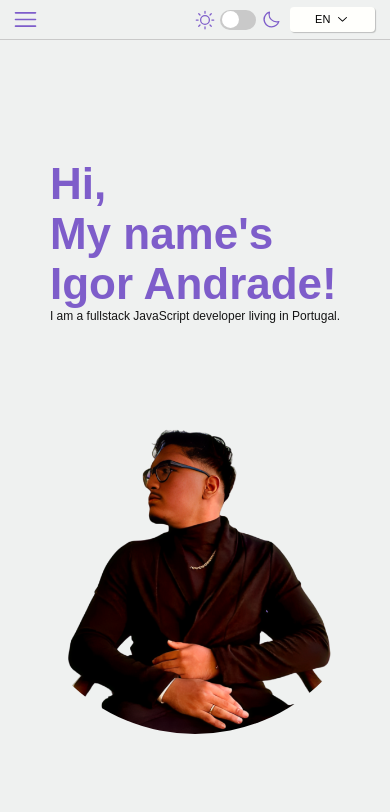
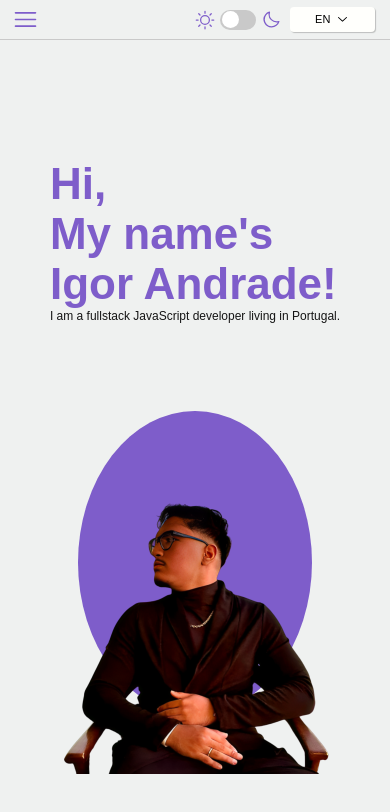
Before and after one commit to rogiandrade/Portfolio, a React (Vite) app in the folder web/: page / in a window 390 px wide. Shown: the top 812 px of the page. Built offline with nearby package versions, Linux system fonts and the light colour scheme.

Commit message:
Update home.css
- make the home screen responsive

```diff
--- a/web/src/styles/screen styles/home.css
+++ b/web/src/styles/screen styles/home.css
@@ -34,10 +34,10 @@
   height: 100%;
 }
 
-.imgHomeBlur {
+.purpleCircle {
   position: absolute;
-  width: 600px;
-  height: 600px;
+  width: 32%;
+  height: 64%;
   background-color: #7e5dca;
   border-radius: 50%;
   z-index: 100;
@@ -45,14 +45,9 @@
 
 .imgHome {
   position: relative;
-  width: 500px;
+  width: 450px;
   z-index: 101;
   transform: scale(1.8);
-}
-
-.imgHome {
-  width: 450px;
-  border-radius: 50%;
 }
 
 @media screen and (max-width: 1456px) {
@@ -63,7 +58,10 @@
     font-size: 19px;
   }
   .imgHome {
-    width: 300px;
+    position: relative;
+    width: 340px;
+    z-index: 101;
+    transform: scale(1.6);
   }
 }
 
@@ -74,8 +72,12 @@
   .homeSubTitle {
     font-size: 15px;
   }
+  .purpleCircle{
+    width: 36%;
+    height: 56%;
+  }
   .imgHome {
-    width: 250px;
+    width: 300px;
   }
 }
 
@@ -86,8 +88,12 @@
   .homeSubTitle {
     font-size: 12px;
   }
+  .purpleCircle{
+    width: 38%;
+    height: 46%;
+  }
   .imgHome {
-    width: 200px;
+    width: 250px;
   }
 }
 
@@ -102,6 +108,14 @@
   .homeSubTitle {
     font-size: 12px;
   }
+  .imgHomeContent{
+    top: 20px;
+    padding-bottom: 0;
+  }
+  .purpleCircle{
+    width: 60%;
+    height: 36%;
+  }
   .imgHome {
     width: 200px;
   }
@@ -113,6 +127,10 @@
   }
   .homeSubTitle {
     font-size: 11px;
+  }
+  .purpleCircle{
+    width: 75%;
+    height: 37%;
   }
   .imgHome {
     width: 200px;
@@ -126,7 +144,4 @@
   .homeSubTitle {
     font-size: 9.7px;
   }
-  .imgHome {
-    width: 200px;
-  }
 }
```
